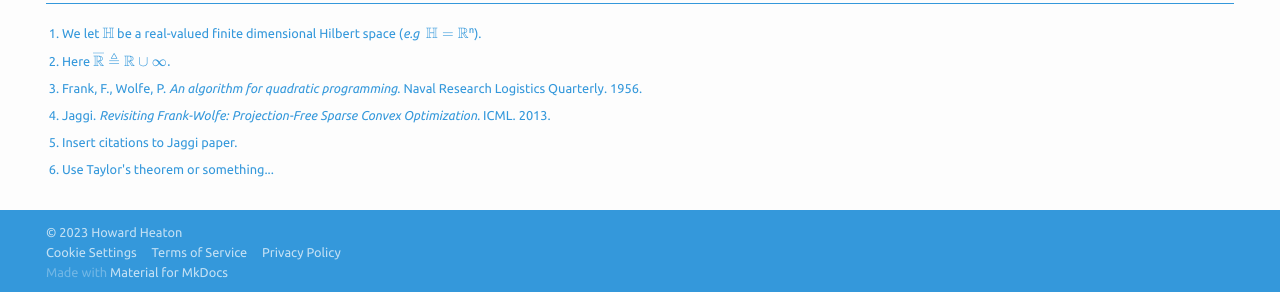
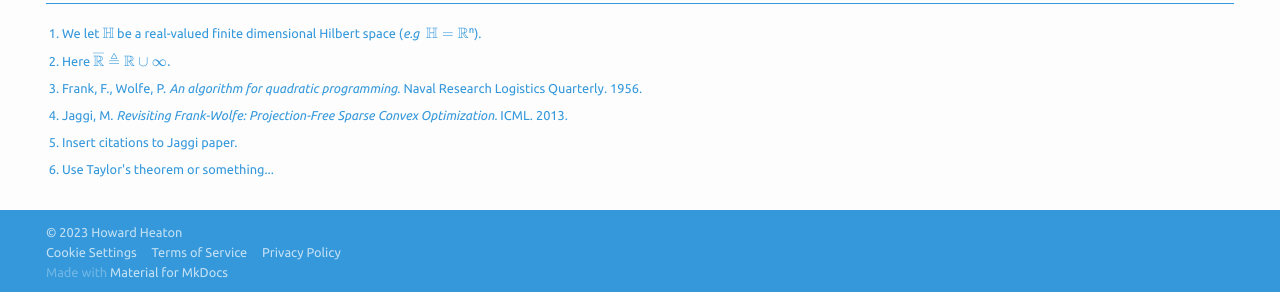
Before and after one commit to AppliedMathWiki/site, an MkDocs documentation site: the page built from docs/algorithm/franke-wolfe.md, in a window 1280 px wide and 900 px high, scrolled down 1328 px. Shown: the part 605-897 px from the top of the window. Built offline with MkDocs 1.6.1 and Material for MkDocs 9.7.7, drawn with Linux system fonts in a browser that asks for light colours; comment, search, counter and statistics services are not loaded.

```diff
--- a/docs/algorithm/franke-wolfe.md
+++ b/docs/algorithm/franke-wolfe.md
@@ -55,7 +55,7 @@
 No projections needed if $\mathcal{x^1 \in \mathcal{C}.}$
 
 
-[^1]: Jaggi. _Revisiting Frank-Wolfe: Projection-Free Sparse Convex Optimization._ ICML. 2013.
+[^1]: Jaggi, M. _Revisiting Frank-Wolfe: Projection-Free Sparse Convex Optimization._ ICML. 2013.
 
 [^2]: Insert citations to Jaggi paper.
 
```
Also changed, not shown: docs/tags.md (added, +5 -0 lines).
